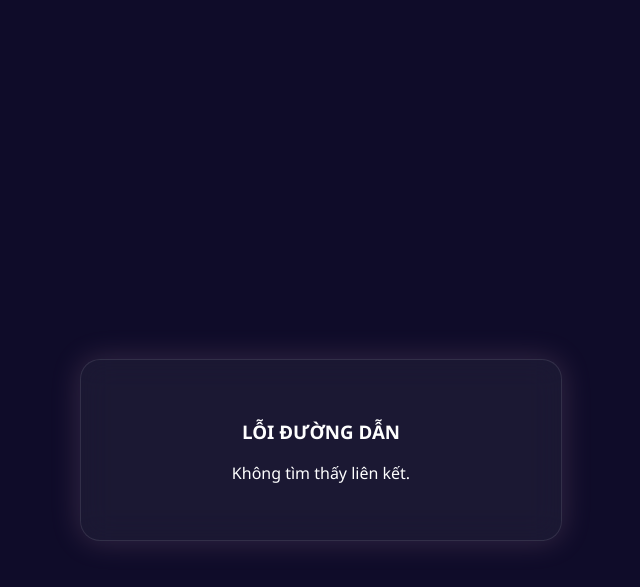
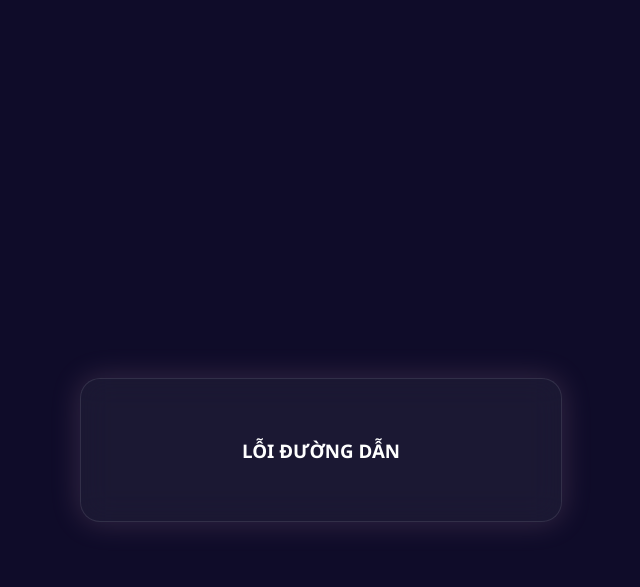
Before and after one commit to feshitxx2/testmdvh18, a Jekyll site: the page download.html, which Jekyll copies as it is, in a window 1280 px wide. Shown: the top 587 px of the page, without its empty margins (319-959 px from the left). Built offline with Jekyll 4.4.1, drawn with Linux system fonts in a browser that asks for light colours; some of the changed lines change nothing that is shown.

Commit message:
Update download.html

```diff
--- a/download.html
+++ b/download.html
@@ -1,25 +1,16 @@
 <!DOCTYPE html>
 <html lang="vi">
 <head>
-<!-- Google tag (gtag.js) -->
-<script async src="https://www.googletagmanager.com/gtag/js?id=G-K15TLSNWWT"></script>
-<script>
-  window.dataLayer = window.dataLayer || [];
-  function gtag(){dataLayer.push(arguments);}
-  gtag('js', new Date());
-
-  gtag('config', 'G-K15TLSNWWT');
-</script>
 <meta charset="UTF-8">
 <meta name="viewport" content="width=device-width, initial-scale=1.0">
-<title>Đang Chuyển Hướng An Toàn... | MDVH18 Test</title>
+<title>Đang Chuyển Hướng... | MDVH18 Test</title>
 <style>
     body { background: #0f0c29; color: white; font-family: 'Segoe UI', sans-serif; display: flex; align-items: center; justify-content: center; height: 100vh; margin: 0; overflow: hidden; }
     .box { text-align: center; background: rgba(255, 255, 255, 0.05); padding: 40px; border-radius: 20px; backdrop-filter: blur(15px); border: 1px solid rgba(255,255,255,0.1); box-shadow: 0 0 30px rgba(215, 155, 187, 0.2); max-width: 400px; width: 90%; }
     .loader { border: 4px solid rgba(255,255,255,0.1); border-top: 4px solid #f78f90; border-radius: 50%; width: 50px; height: 50px; animation: spin 1s linear infinite; margin: 0 auto 20px; }
     @keyframes spin { 0% { transform: rotate(0deg); } 100% { transform: rotate(360deg); } }
     #timer { font-size: 3em; color: #d79bbb; font-weight: bold; margin: 10px 0; }
-    .btn-fast { display: inline-block; background: rgba(255, 255, 255, 0.1); color: white; text-decoration: none; padding: 12px 25px; border-radius: 30px; font-weight: bold; margin-top: 10px; transition: 0.3s; cursor: pointer; border: 1px solid #f78f90; font-family: inherit; font-size: 0.9em; }
+    .btn-fast { display: inline-block; background: rgba(255, 255, 255, 0.1); color: white; text-decoration: none; padding: 12px 25px; border-radius: 30px; font-weight: bold; margin-top: 10px; cursor: pointer; border: 1px solid #f78f90; font-family: inherit; font-size: 0.9em; }
     .btn-fast:hover { background: #fff; color: #f78f90; box-shadow: 0 0 15px #f78f90; }
     .incognito-notice { background: rgba(255, 193, 7, 0.2); border: 1px dashed #ffc107; color: #ffe082; padding: 10px 14px; border-radius: 10px; font-size: 0.9em; margin-bottom: 15px; display: none; font-weight: bold; }
 </style>
@@ -59,27 +50,19 @@
         return false;
     }
 
-    // 2. Kiểm tra Bypass 7 ngày chuẩn xác
+    // 2. Kiểm tra Bypass 7 ngày (Trả về true/false ép kiểu cứng)
     function check7DaysBypass() {
         try {
             const savedTime = localStorage.getItem('shopee_click_time');
-            if (!savedTime) {
-                console.log("-> KHÔNG TÌM THẤY TIMESTAMPS BYPASS");
-                return false;
-            }
+            if (!savedTime) return false;
 
             const now = Date.now();
             const clickTime = Number(savedTime);
             const sevenDaysInMs = 7 * 24 * 60 * 60 * 1000;
-            const diff = now - clickTime;
 
-            console.log("Thời gian đã trôi qua (ms):", diff);
-
-            if (diff >= 0 && diff < sevenDaysInMs) {
-                console.log("-> BẮT ĐƯỢC BYPASS 7 NGÀY (KHÔNG NHẢY SHOPEE)");
-                return true;
+            if ((now - clickTime) < sevenDaysInMs) {
+                return true; // Còn hạn 7 ngày -> MIỄN QUẢNG CÁO
             } else {
-                console.log("-> BYPASS ĐÃ HẾT HẠN");
                 localStorage.removeItem('shopee_click_time');
                 return false;
             }
@@ -95,18 +78,15 @@
 
         let shouldRedirectToShopee = false;
 
+        // KIỂM TRA ĐIỀU KIỆN THEO THỨ TỰ ƯU TIÊN
         if (isIncognito) {
             if (alertBox) alertBox.style.display = 'block';
-            shouldRedirectToShopee = true; // Ẩn danh: BẮT BUỘC NHẢY
-            console.log("Trạng thái: ẨN DANH -> Bắt buộc nhảy Shopee");
-        } else if (isBypassed) {
-            shouldRedirectToShopee = false; // Đã click trang chủ: TẮT NHẢY 100%
-            console.log("Trạng thái: ĐÃ BYPASS 7 NGÀY -> Tắt nhảy Shopee");
+            shouldRedirectToShopee = true; // 1. Ẩn danh: Luôn nhảy
+        } else if (isBypassed === true) {
+            shouldRedirectToShopee = false; // 2. Đã bấm ủng hộ (< 7 ngày): TUYỆT ĐỐI KHÔNG NHẢY
         } else {
-            // Chưa click trang chủ: Đếm 10 lần
+            // 3. Chưa bấm ủng hộ: Tính bộ đếm 10 lần
             let count = parseInt(localStorage.getItem('test_download_count') || '0', 10) + 1;
-            console.log("Trạng thái: THƯỜNG -> Lần tải thứ " + count + "/10");
-
             if (count >= 10) {
                 localStorage.setItem('test_download_count', '0');
                 shouldRedirectToShopee = true;
@@ -128,10 +108,6 @@
             try {
                 let cleanEncoded = encoded.trim().replace(/\s/g, '+');
                 targetUrl = atob(cleanEncoded).replace(/[^\x21-\x7E]/g, '').trim();
-
-                if (targetUrl.includes('mdvh18.com/mdvh18/')) {
-                    targetUrl = targetUrl.replace('mdvh18.com/mdvh18/', 'mdvh18.com/');
-                }
 
                 const doRedirect = () => {
                     if (shouldRedirectToShopee) {
@@ -164,10 +140,10 @@
                 }, 1000);
 
             } catch (e) {
-                if (boxEl) boxEl.innerHTML = "<h3>LỖI GIẢI MÃ</h3><p>Link không hợp lệ.</p>";
+                if (boxEl) boxEl.innerHTML = "<h3>LỖI GIẢI MÃ</h3>";
             }
         } else {
-            if (boxEl) boxEl.innerHTML = "<h3>LỖI ĐƯỜNG DẪN</h3><p>Không tìm thấy liên kết.</p>";
+            if (boxEl) boxEl.innerHTML = "<h3>LỖI ĐƯỜNG DẪN</h3>";
         }
     }
 
```
